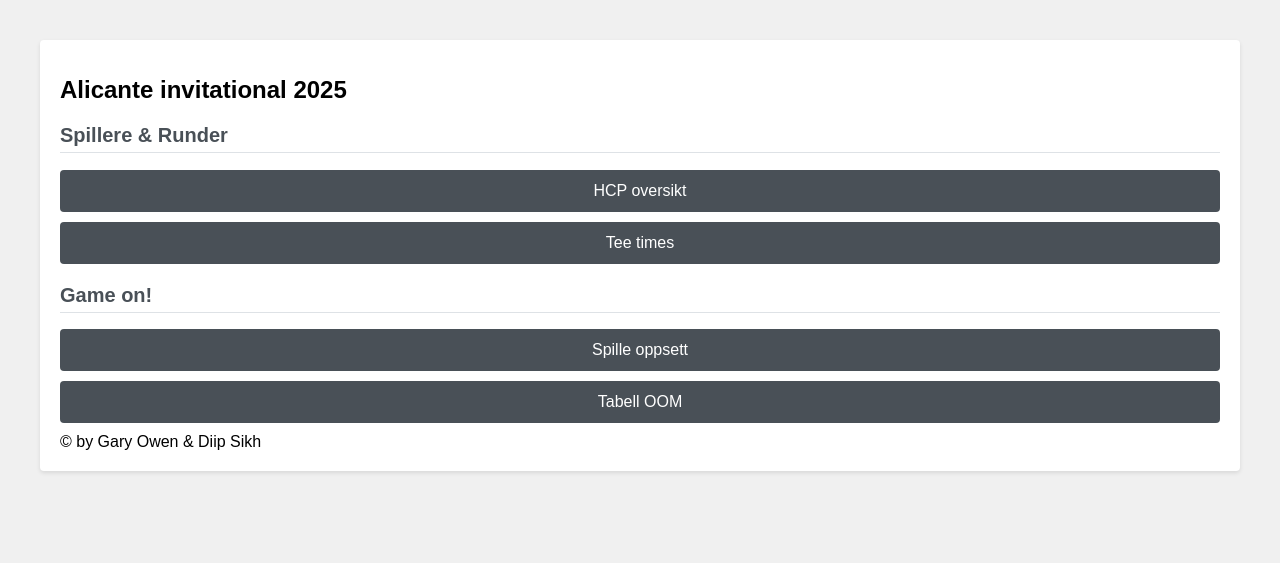
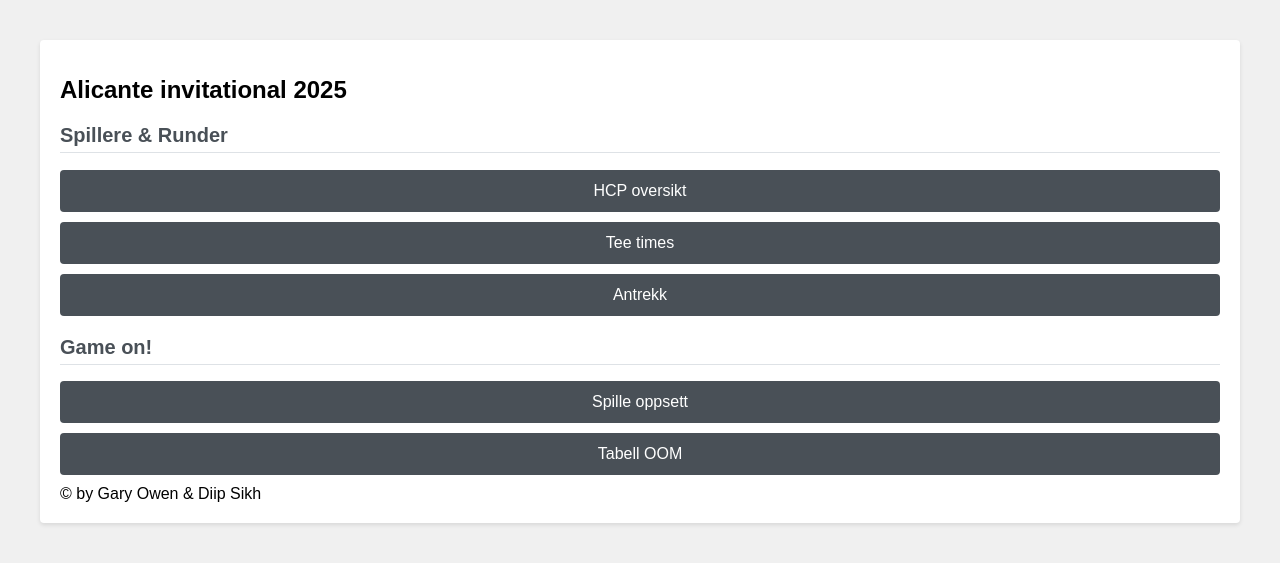
Before and after one commit to GeirOwe/golf, a Flask app: page / in a window 1280 px wide. Shown: the top 563 px of the page. Run offline with Flask 3, Linux system fonts and the light colour scheme.

Commit message:
Add dress code link to home page for improved navigation

```diff
--- a/templates/home.html
+++ b/templates/home.html
@@ -16,6 +16,7 @@
         <h2>Spillere & Runder</h2>
         <a href="{{ url_for('list_players') }}" class="menu-item">HCP oversikt</a>
         <a href="{{ url_for('list_rounds') }}" class="menu-item">Tee times</a>
+        <a href="{{ url_for('show_dress_code') }}" class="menu-item">Antrekk</a>
 
         <h2>Game on!</h2>
         <a href="{{ url_for('show_flights') }}" class="menu-item">Spille oppsett</a>
```
